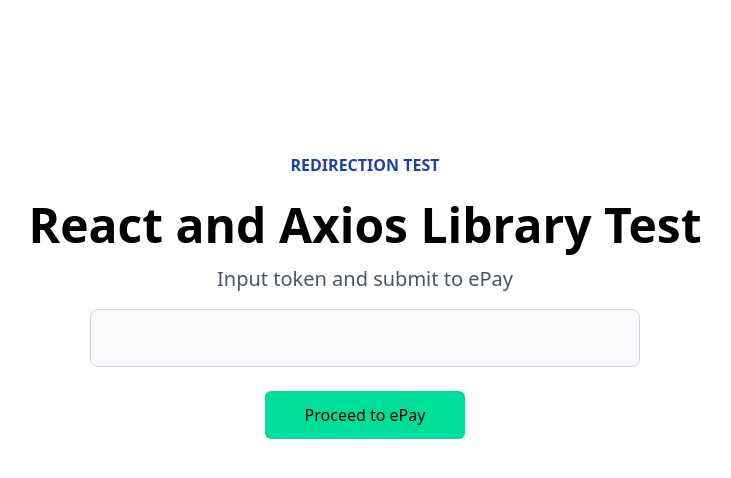
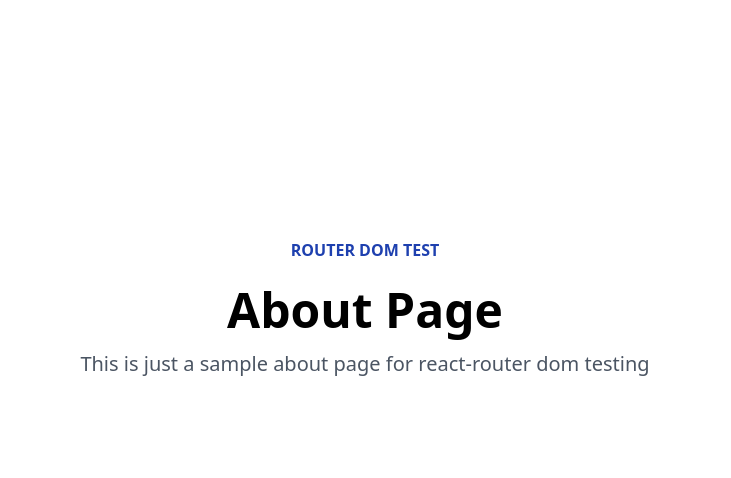
Before and after one commit to gangyi89/sample-app, a React (Create React App) app: page /about in a window 1280 px wide. Shown: the top 478 px of the page, without its empty margins (275-1006 px from the left). Built offline with nearby package versions, Linux system fonts and the light colour scheme.

Commit message:
add react-router-dom

```diff
--- a/package.json
+++ b/package.json
@@ -9,6 +9,7 @@
     "axios": "^1.4.0",
     "react": "^18.2.0",
     "react-dom": "^18.2.0",
+    "react-router-dom": "^6.11.2",
     "react-scripts": "^5.0.1",
     "web-vitals": "^2.1.4"
   },
--- a/src/App.js
+++ b/src/App.js
@@ -1,13 +1,15 @@
-import React from "react";
-
+import { React } from "react";
+import { Routes, Route } from "react-router-dom"
 import Main from "./components/Main";
+import About from "./components/About";
 
 function App() {
   return (
-    <div>
-      <Main />
-      <h1 className="text-3xl font-bold underline text-white">Hello world!</h1>
-    </div>
+      <Routes>
+        <Route path="/" element={<Main/>} />
+        <Route path="/about" element={<About/>} />
+        <Route path="*" element={<Main />} />
+      </Routes>
   );
 }
 
--- /dev/null
+++ b/src/components/About.js
@@ -0,0 +1,25 @@
+import React from "react";
+
+const About = () => {
+
+  return (
+    <div className="text-black">
+      <div className="max-w-[800p] mt-[-96px] w-full h-screen mx-auto text-center flex flex-col justify-center">
+        <p className="text-[#1e40af] font-bold p-2">ROUTER DOM TEST</p>
+        {/* <h1 className="md:text-7xl sm:text-6xl text-4xl font-bold md:py-6">
+          Grow with data.
+        </h1> */}
+        <div className="flex justify-center items-center">
+          <p className="md:text-5xl sm:text-4xl text-xl font-bold py-4">
+            About Page
+          </p>
+        </div>
+        <p className="md:text-xl text-xl text-gray-600">
+          This is just a sample about page for react-router dom testing
+        </p>
+      </div>
+    </div>
+  );
+};
+
+export default About;
--- a/src/index.js
+++ b/src/index.js
@@ -1,11 +1,14 @@
 import React from "react";
 import ReactDOM from "react-dom/client";
 import "./index.css";
+import { BrowserRouter } from "react-router-dom";
 import App from "./App";
 
 const root = ReactDOM.createRoot(document.getElementById("root"));
 root.render(
   <React.StrictMode>
-    <App />
+    <BrowserRouter>
+      <App />
+    </BrowserRouter>
   </React.StrictMode>
 );
```
Also changed, not shown: 1 other file (tests, documents, lock files or other folders).
